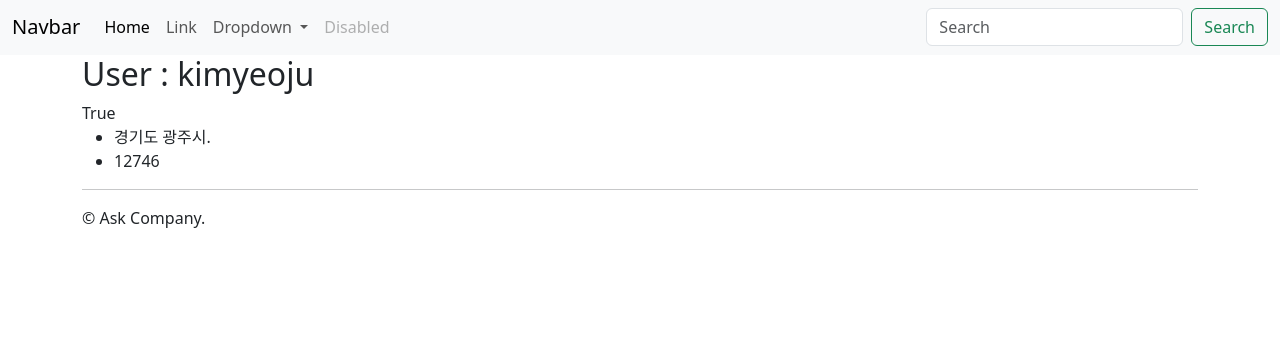
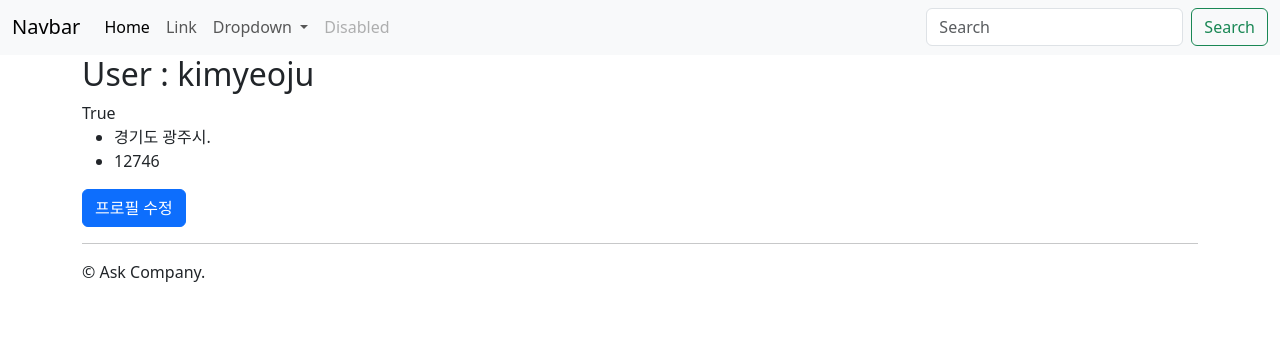
Before and after one commit to kimyeoju/Django_study, a Django app: page /accounts/profile/ in a window 1280 px wide. Shown: the part 33-388 px from the top of the page. Run offline with Django 4.2, Linux system fonts and the light colour scheme; a user stored in the database is signed in; data comes from the database, SQL or seed files in the repository; some libraries are stand-ins or nearby versions.

Commit message:
feat : profile.html 프로필 수정 버튼 추가

```diff
--- a/accounts/templates/accounts/profile.html
+++ b/accounts/templates/accounts/profile.html
@@ -14,4 +14,8 @@
         </ul>
     {% endif %}
 
+    <a href="{% url 'profile_edit' %}" class="btn btn-primary">
+        프로필 수정
+    </a>
+
 {% endblock content %}
```
